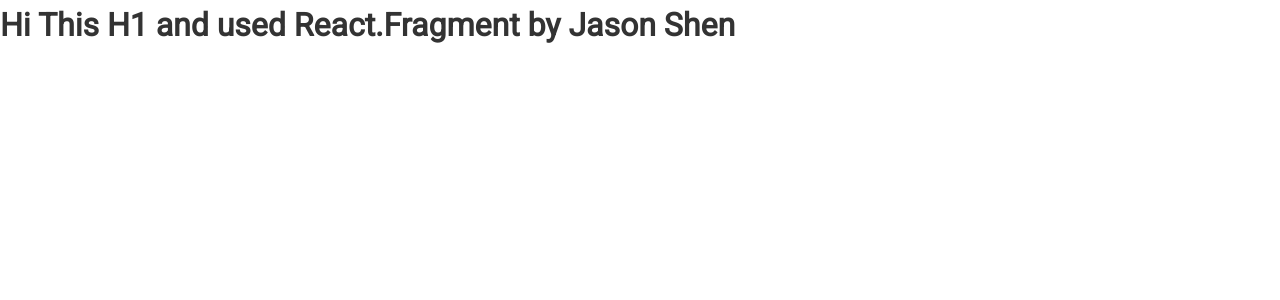
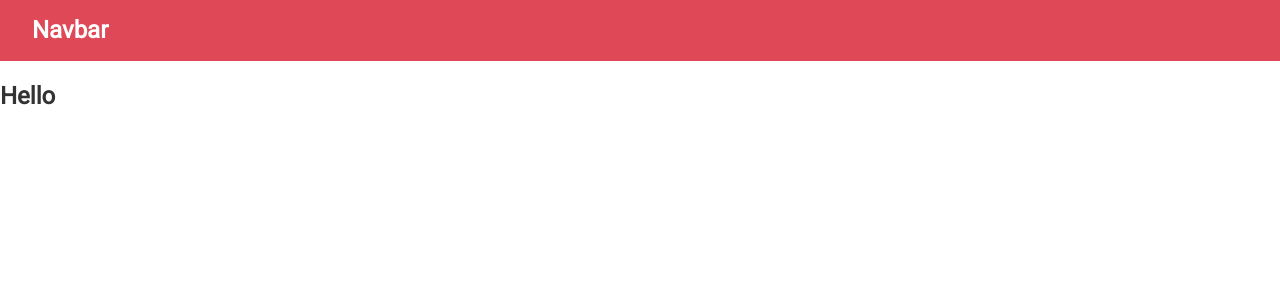
Before and after one commit to Jason1950/react-fullstack1, a React (Create React App) app: page / in a window 1280 px wide. Shown: the top 300 px of the page. Built offline with nearby package versions, Linux system fonts and the light colour scheme.

Commit message:
add Navbar.js and rec moudle

```diff
--- a/src/App.js
+++ b/src/App.js
@@ -1,8 +1,23 @@
 
 import React,{Fragment} from 'react';
+import Navbar from './components/layout/Navbar';
 import './App.css';
 
+
+//this is App example for 3-1, Navbar Component !
 class App extends React.Component{
+    render(){
+        return(
+            <div className="App">
+                <Navbar />
+                <h2>Hello</h2>
+            </div>
+        );
+    }
+}
+
+// this is App example for 2-8
+class App2_8 extends React.Component{
     render(){
         const name = "Jason Shen";
         const loadState = false;
@@ -15,6 +30,7 @@ class App extends React.Component{
     }
 }
 
+// arrow function and render return choise !
 class AppState extends React.Component{
     fooOutScope = () => "xddd";
     render(){
--- /dev/null
+++ b/src/components/layout/Navbar.js
@@ -0,0 +1,13 @@
+import React, { Component } from 'react'
+
+export class Navbar extends Component {
+    render() {
+        return (
+            <nav className="navbar bg-primary">
+                <h2>Navbar</h2>
+            </nav>
+        )
+    }
+}
+
+export default Navbar
```
